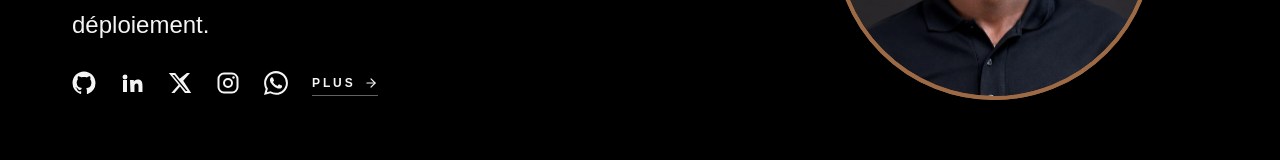
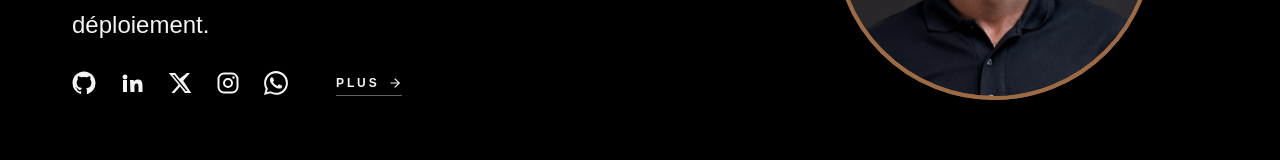
Before and after one commit to ArnaudBay/ArnaudBay, a React (Vite) app: page / in a window 1280 px wide. Shown: the part 388-548 px from the top of the page. Built offline with nearby package versions, Linux system fonts and the light colour scheme; no server answers; a web font is replaced by a local one.

Commit message:
gestion lien home

```diff
--- a/src/components/Hero.tsx
+++ b/src/components/Hero.tsx
@@ -60,7 +60,7 @@ const Hero = ({ language }: { language: SiteLanguage }) => {
                   <Icon size={24} />
                 </motion.a>
               ))}
-              <motion.div variants={fadeUp}>{ctaLink}</motion.div>
+              <motion.div variants={fadeUp} className="lg:ml-6">{ctaLink}</motion.div>
             </motion.div>
           </motion.div>
 
```
